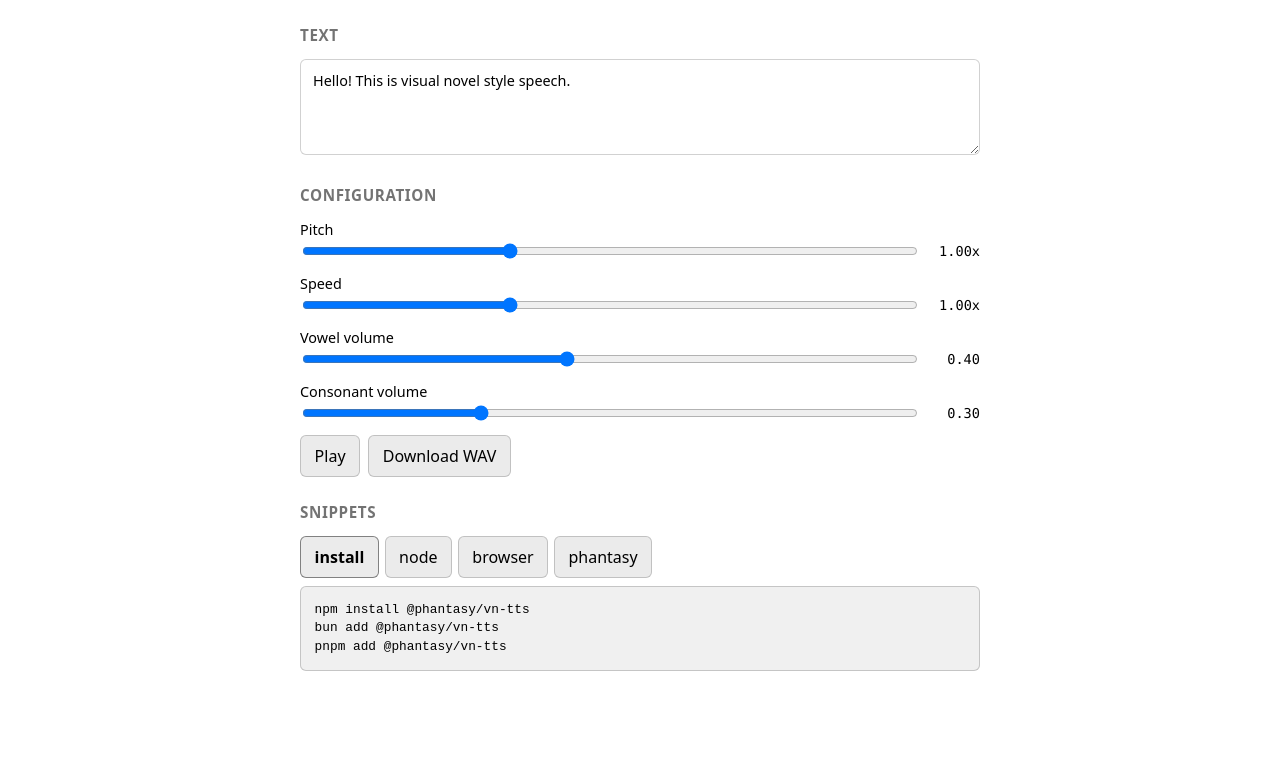
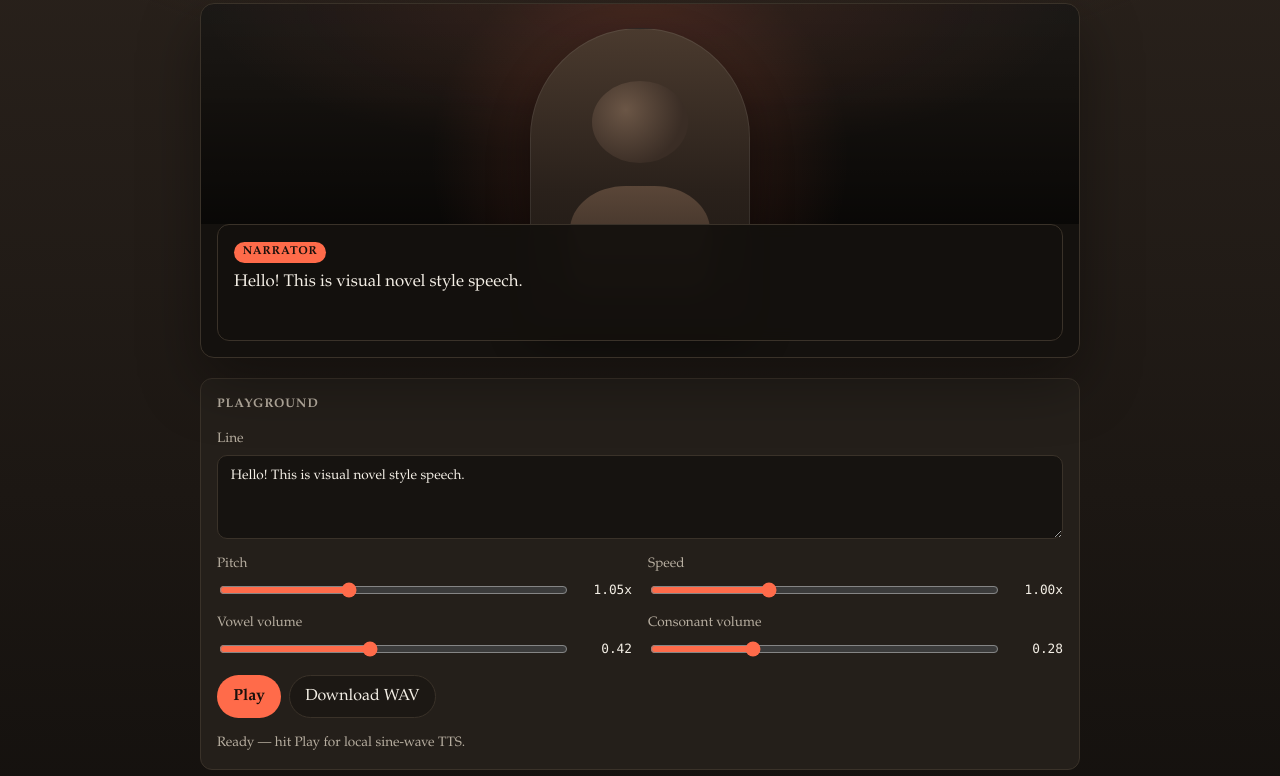
Before and after one commit to thomasjvu/vn-tts, a website built with Vite: page demo/index.html in a window 1280 px wide. Shown: the part 96-872 px from the top of the page. Before the commit the page ends 839 px from the top, so only its background shows below. Built offline with nearby package versions, Linux system fonts and the light colour scheme.

Commit message:
Polish demo into a visual-novel playground
Restyle the playground as a VN stage with dialogue box, typewriter
cursor, and tighter controls so the public demo screenshots cleanly.

```diff
--- a/demo/src/main.ts
+++ b/demo/src/main.ts
@@ -6,7 +6,7 @@ import {
 } from "@phantasy/vn-tts";
 import "./style.css";
 
-type SnippetTab = "install" | "node" | "browser" | "phantasy";
+type SnippetTab = "install" | "browser" | "node";
 
 interface DemoState {
   text: string;
@@ -16,20 +16,23 @@ interface DemoState {
   consonantVolume: number;
   activeTab: SnippetTab;
   status: string;
+  displayed: string;
 }
 
 const state: DemoState = {
   text: "Hello! This is visual novel style speech.",
-  pitch: 1,
+  pitch: 1.05,
   speed: 1,
-  vowelVolume: 0.4,
-  consonantVolume: 0.3,
+  vowelVolume: 0.42,
+  consonantVolume: 0.28,
   activeTab: "install",
-  status: "",
+  status: "Ready — hit Play for local sine-wave TTS.",
+  displayed: "",
 };
 
 let currentAudioUrl: string | null = null;
 let currentAudio: HTMLAudioElement | null = null;
+let typeTimer: number | null = null;
 
 function getOptions(): VnTtsOptions {
   return {
@@ -39,6 +42,14 @@ function getOptions(): VnTtsOptions {
     vowelVolume: state.vowelVolume,
     consonantVolume: state.consonantVolume,
   };
+}
+
+function escapeHtml(value: string): string {
+  return value
+    .replaceAll("&", "&amp;")
+    .replaceAll("<", "&lt;")
+    .replaceAll(">", "&gt;")
+    .replaceAll('"', "&quot;");
 }
 
 function escapeForJson(value: string): string {
@@ -51,7 +62,6 @@ function formatMultiplier(value: number): string {
 
 function buildSnippet(tab: SnippetTab): string {
   const options = getOptions();
-
   switch (tab) {
     case "install":
       return [
@@ -59,6 +69,16 @@ function buildSnippet(tab: SnippetTab): string {
         "bun add @phantasy/vn-tts",
         "pnpm add @phantasy/vn-tts",
       ].join("\n");
+    case "browser":
+      return `import { createObjectUrl } from "@phantasy/vn-tts";
+
+const url = createObjectUrl({
+  text: ${escapeForJson(options.text)},
+  pitch: ${options.pitch},
+  speed: ${options.speed},
+});
+
+await new Audio(url).play();`;
     case "node":
       return `import { writeFileSync } from "node:fs";
 import { synthesize } from "@phantasy/vn-tts";
@@ -67,38 +87,10 @@ const { audio, durationMs } = synthesize({
   text: ${escapeForJson(options.text)},
   pitch: ${options.pitch},
   speed: ${options.speed},
-  vowelVolume: ${options.vowelVolume},
-  consonantVolume: ${options.consonantVolume},
 });
 
 writeFileSync("output.wav", audio);
 console.log(\`Wrote output.wav (\${durationMs}ms)\`);`;
-    case "browser":
-      return `import { createObjectUrl } from "@phantasy/vn-tts";
-
-const url = createObjectUrl({
-  text: ${escapeForJson(options.text)},
-  pitch: ${options.pitch},
-  speed: ${options.speed},
-  vowelVolume: ${options.vowelVolume},
-  consonantVolume: ${options.consonantVolume},
-});
-
-const audio = new Audio(url);
-await audio.play();`;
-    case "phantasy":
-      return JSON.stringify(
-        {
-          voice_provider: "vn-tts",
-          voice_model: "vn-tts",
-          voice_voice: "default",
-          providers: {
-            "vn-tts": { enabled: true },
-          },
-        },
-        null,
-        2,
-      );
   }
 }
 
@@ -107,6 +99,25 @@ function revokeAudioUrl(): void {
     URL.revokeObjectURL(currentAudioUrl);
     currentAudioUrl = null;
   }
+}
+
+function typeText(full: string): void {
+  if (typeTimer) window.clearInterval(typeTimer);
+  state.displayed = "";
+  let i = 0;
+  const step = Math.max(18, Math.round(28 / state.speed));
+  typeTimer = window.setInterval(() => {
+    i += 1;
+    state.displayed = full.slice(0, i);
+    const el = document.querySelector("#dialogue-text");
+    if (el) {
+      el.innerHTML = `${escapeHtml(state.displayed)}<span class="cursor"></span>`;
+    }
+    if (i >= full.length && typeTimer) {
+      window.clearInterval(typeTimer);
+      typeTimer = null;
+    }
+  }, step);
 }
 
 async function playAudio(): Promise<void> {
@@ -119,9 +130,11 @@ async function playAudio(): Promise<void> {
   const result = synthesize(getOptions());
   currentAudioUrl = createObjectUrl(getOptions());
   currentAudio = new Audio(currentAudioUrl);
+  typeText(state.text);
   await currentAudio.play();
-  state.status = `Playing ${result.durationMs}ms WAV (${result.audio.length} bytes)`;
-  render();
+  state.status = `Playing ${result.durationMs}ms · ${result.audio.length} bytes · 100% local`;
+  const status = document.querySelector("#status");
+  if (status) status.textContent = state.status;
 }
 
 function downloadAudio(): void {
@@ -133,104 +146,36 @@ function downloadAudio(): void {
   anchor.click();
   URL.revokeObjectURL(url);
   state.status = "Downloaded vn-tts.wav";
-  render();
+  const status = document.querySelector("#status");
+  if (status) status.textContent = state.status;
 }
 
-function render(): void {
-  const root = document.querySelector("#app");
-  if (!root) return;
-
-  root.innerHTML = `
-    <h1>vn-tts playground</h1>
-    <p class="lead">Visual novel style local TTS — tune pitch, speed, preview audio, copy install snippets.</p>
-
-    <section>
-      <h2>Text</h2>
-      <label>
-        <textarea id="text-input">${state.text}</textarea>
-      </label>
-    </section>
-
-    <section>
-      <h2>Configuration</h2>
-      <label>
-        Pitch
-        <div class="rangeRow">
-          <input id="pitch" type="range" min="0.5" max="2" step="0.05" value="${state.pitch}" />
-          <span class="rangeValue">${formatMultiplier(state.pitch)}</span>
-        </div>
-      </label>
-      <label>
-        Speed
-        <div class="rangeRow">
-          <input id="speed" type="range" min="0.5" max="2" step="0.05" value="${state.speed}" />
-          <span class="rangeValue">${formatMultiplier(state.speed)}</span>
-        </div>
-      </label>
-      <label>
-        Vowel volume
-        <div class="rangeRow">
-          <input id="vowel-volume" type="range" min="0.1" max="0.8" step="0.05" value="${state.vowelVolume}" />
-          <span class="rangeValue">${state.vowelVolume.toFixed(2)}</span>
-        </div>
-      </label>
-      <label>
-        Consonant volume
-        <div class="rangeRow">
-          <input id="consonant-volume" type="range" min="0.1" max="0.8" step="0.05" value="${state.consonantVolume}" />
-          <span class="rangeValue">${state.consonantVolume.toFixed(2)}</span>
-        </div>
-      </label>
-      <div class="actions">
-        <button type="button" id="play-btn">Play</button>
-        <button type="button" id="download-btn">Download WAV</button>
-      </div>
-      ${state.status ? `<p class="status">${state.status}</p>` : ""}
-    </section>
-
-    <section>
-      <h2>Snippets</h2>
-      <div class="snippetTabs">
-        ${(["install", "node", "browser", "phantasy"] as SnippetTab[])
-          .map(
-            (tab) =>
-              `<button type="button" data-tab="${tab}" class="${state.activeTab === tab ? "active" : ""}">${tab}</button>`,
-          )
-          .join("")}
-      </div>
-      <pre><code>${buildSnippet(state.activeTab)}</code></pre>
-    </section>
-  `;
-
+function bindControls(): void {
   document.querySelector<HTMLTextAreaElement>("#text-input")?.addEventListener("input", (event) => {
     state.text = (event.target as HTMLTextAreaElement).value;
-    render();
   });
 
-  document.querySelector<HTMLInputElement>("#pitch")?.addEventListener("input", (event) => {
-    state.pitch = Number((event.target as HTMLInputElement).value);
-    render();
-  });
+  const map: Array<[string, keyof DemoState]> = [
+    ["#pitch", "pitch"],
+    ["#speed", "speed"],
+    ["#vowel-volume", "vowelVolume"],
+    ["#consonant-volume", "consonantVolume"],
+  ];
 
-  document.querySelector<HTMLInputElement>("#speed")?.addEventListener("input", (event) => {
-    state.speed = Number((event.target as HTMLInputElement).value);
-    render();
-  });
-
-  document.querySelector<HTMLInputElement>("#vowel-volume")?.addEventListener("input", (event) => {
-    state.vowelVolume = Number((event.target as HTMLInputElement).value);
-    render();
-  });
-
-  document.querySelector<HTMLInputElement>("#consonant-volume")?.addEventListener("input", (event) => {
-    state.consonantVolume = Number((event.target as HTMLInputElement).value);
-    render();
-  });
+  for (const [sel, key] of map) {
+    document.querySelector<HTMLInputElement>(sel)?.addEventListener("input", (event) => {
+      const value = Number((event.target as HTMLInputElement).value);
+      (state as unknown as Record<string, number>)[key] = value;
+      const label = document.querySelector(`${sel}-value`);
+      if (!label) return;
+      label.textContent =
+        key === "pitch" || key === "speed" ? formatMultiplier(value) : value.toFixed(2);
+    });
+  }
 
   document.querySelector("#play-btn")?.addEventListener("click", () => {
     void playAudio();
   });
-
   document.querySelector("#download-btn")?.addEventListener("click", downloadAudio);
 
   document.querySelectorAll<HTMLButtonElement>("[data-tab]").forEach((button) => {
@@ -241,4 +186,85 @@ function render(): void {
   });
 }
 
+function render(): void {
+  const root = document.querySelector("#app");
+  if (!root) return;
+
+  root.innerHTML = `
+    <header class="topbar">
+      <div class="brand">
+        <h1>vn-tts</h1>
+        <p>Visual novel TTS · local sine-wave beeps · zero dependencies</p>
+      </div>
+      <span class="pill">@phantasy/vn-tts</span>
+    </header>
+
+    <section class="stage" aria-label="Visual novel preview">
+      <div class="stage-art"><div class="speaker" aria-hidden="true"></div></div>
+      <div class="dialogue">
+        <div class="dialogue-name">Narrator</div>
+        <p class="dialogue-text" id="dialogue-text">${escapeHtml(state.displayed || state.text)}<span class="cursor"></span></p>
+      </div>
+    </section>
+
+    <section class="controls">
+      <h2>Playground</h2>
+      <label>
+        Line
+        <textarea id="text-input">${escapeHtml(state.text)}</textarea>
+      </label>
+      <div class="grid">
+        <label>
+          Pitch
+          <div class="rangeRow">
+            <input id="pitch" type="range" min="0.5" max="2" step="0.05" value="${state.pitch}" />
+            <span class="rangeValue" id="pitch-value">${formatMultiplier(state.pitch)}</span>
+          </div>
+        </label>
+        <label>
+          Speed
+          <div class="rangeRow">
+            <input id="speed" type="range" min="0.5" max="2" step="0.05" value="${state.speed}" />
+            <span class="rangeValue" id="speed-value">${formatMultiplier(state.speed)}</span>
+          </div>
+        </label>
+        <label>
+          Vowel volume
+          <div class="rangeRow">
+            <input id="vowel-volume" type="range" min="0.1" max="0.8" step="0.05" value="${state.vowelVolume}" />
+            <span class="rangeValue" id="vowel-volume-value">${state.vowelVolume.toFixed(2)}</span>
+          </div>
+        </label>
+        <label>
+          Consonant volume
+          <div class="rangeRow">
+            <input id="consonant-volume" type="range" min="0.1" max="0.8" step="0.05" value="${state.consonantVolume}" />
+            <span class="rangeValue" id="consonant-volume-value">${state.consonantVolume.toFixed(2)}</span>
+          </div>
+        </label>
+      </div>
+      <div class="actions">
+        <button type="button" class="primary" id="play-btn">Play</button>
+        <button type="button" id="download-btn">Download WAV</button>
+      </div>
+      <p class="status" id="status">${escapeHtml(state.status)}</p>
+    </section>
+
+    <section class="snippets">
+      <h2>Snippets</h2>
+      <div class="snippetTabs">
+        ${(["install", "browser", "node"] as SnippetTab[])
+          .map(
+            (tab) =>
+              `<button type="button" data-tab="${tab}" class="${state.activeTab === tab ? "active" : ""}">${tab}</button>`,
+          )
+          .join("")}
+      </div>
+      <pre><code>${escapeHtml(buildSnippet(state.activeTab))}</code></pre>
+    </section>
+  `;
+
+  bindControls();
+}
+
 render();
--- a/demo/src/style.css
+++ b/demo/src/style.css
@@ -1,80 +1,236 @@
 :root {
-  color-scheme: light dark;
-  font-family: system-ui, -apple-system, sans-serif;
-  line-height: 1.5;
-  --border: color-mix(in srgb, CanvasText 18%, transparent);
-  --muted: color-mix(in srgb, CanvasText 55%, transparent);
+  color-scheme: dark;
+  --ink: #f4efe6;
+  --muted: #b7aea0;
+  --paper: #1a1714;
+  --panel: #241f1a;
+  --rule: #3a3229;
+  --accent: #ff6b4a;
+  --accent-soft: #ff8f75;
+  --stage-top: #2a221c;
+  --stage-bot: #0e0c0a;
+  font-family: "Iowan Old Style", "Palatino Linotype", Palatino, Georgia, serif;
+  line-height: 1.45;
 }
 
-* {
-  box-sizing: border-box;
+* { box-sizing: border-box; }
+
+html, body {
+  margin: 0;
+  min-height: 100%;
+  background: var(--stage-bot);
+  color: var(--ink);
 }
 
 body {
-  margin: 0;
-  background: Canvas;
-  color: CanvasText;
+  min-height: 100vh;
+  background:
+    radial-gradient(1200px 500px at 50% -10%, #3a2c22 0%, transparent 60%),
+    linear-gradient(180deg, var(--stage-top), var(--stage-bot));
 }
 
-main {
-  max-width: 720px;
+#app {
+  max-width: 920px;
   margin: 0 auto;
-  padding: 2rem 1.25rem 3rem;
+  padding: 1.5rem 1.25rem 2.5rem;
 }
 
-h1 {
-  margin: 0 0 0.25rem;
-  font-size: 1.5rem;
+.topbar {
+  display: flex;
+  align-items: baseline;
+  justify-content: space-between;
+  gap: 1rem;
+  margin-bottom: 1.25rem;
 }
 
-.lead {
-  margin: 0 0 1.5rem;
+.brand {
+  display: flex;
+  flex-direction: column;
+  gap: 0.15rem;
+}
+
+.brand h1 {
+  margin: 0;
+  font-size: 1.35rem;
+  letter-spacing: 0.02em;
+}
+
+.brand p {
+  margin: 0;
+  color: var(--muted);
+  font-size: 0.92rem;
+}
+
+.pill {
+  border: 1px solid var(--rule);
+  border-radius: 999px;
+  padding: 0.35rem 0.75rem;
+  font-size: 0.75rem;
+  letter-spacing: 0.08em;
+  text-transform: uppercase;
+  color: var(--muted);
+  white-space: nowrap;
+}
+
+.stage {
+  position: relative;
+  border: 1px solid var(--rule);
+  border-radius: 14px;
+  overflow: hidden;
+  background:
+    linear-gradient(180deg, rgba(255,255,255,0.03), transparent 30%),
+    radial-gradient(800px 280px at 50% 0%, rgba(255,107,74,0.12), transparent 55%),
+    #14110e;
+  box-shadow: 0 24px 60px rgba(0,0,0,0.35);
+}
+
+.stage-art {
+  height: 220px;
+  display: grid;
+  place-items: end center;
+  padding: 1.5rem 1.5rem 0;
+  background:
+    radial-gradient(circle at 50% 70%, rgba(255,107,74,0.18), transparent 45%),
+    linear-gradient(180deg, transparent 40%, rgba(0,0,0,0.55));
+}
+
+.speaker {
+  width: min(220px, 46vw);
+  aspect-ratio: 3 / 4;
+  border-radius: 120px 120px 18px 18px;
+  background:
+    linear-gradient(180deg, #4a3a2e, #2a211b 55%, #1a1511);
+  border: 1px solid rgba(255,255,255,0.08);
+  position: relative;
+  box-shadow: 0 18px 40px rgba(0,0,0,0.45);
+}
+
+.speaker::before {
+  content: "";
+  position: absolute;
+  inset: 18% 28% auto;
+  height: 28%;
+  border-radius: 50%;
+  background: radial-gradient(circle at 35% 35%, #6b5646, #3a2d25 70%);
+}
+
+.speaker::after {
+  content: "";
+  position: absolute;
+  left: 18%;
+  right: 18%;
+  bottom: 8%;
+  height: 38%;
+  border-radius: 40% 40% 18% 18%;
+  background: linear-gradient(180deg, #5a4638, #2d231c);
+}
+
+.dialogue {
+  margin: 0 1rem 1rem;
+  border: 1px solid var(--rule);
+  border-radius: 12px;
+  background: rgba(20, 17, 14, 0.92);
+  backdrop-filter: blur(8px);
+  padding: 0.9rem 1rem 1rem;
+}
+
+.dialogue-name {
+  display: inline-block;
+  margin-bottom: 0.45rem;
+  padding: 0.15rem 0.55rem;
+  border-radius: 999px;
+  background: var(--accent);
+  color: #1a100c;
+  font-size: 0.72rem;
+  font-weight: 700;
+  letter-spacing: 0.06em;
+  text-transform: uppercase;
+}
+
+.dialogue-text {
+  margin: 0;
+  min-height: 3.2em;
+  font-size: 1.05rem;
+  white-space: pre-wrap;
+}
+
+.cursor {
+  display: inline-block;
+  width: 0.55ch;
+  margin-left: 1px;
+  background: var(--accent-soft);
+  animation: blink 1s steps(1) infinite;
+}
+
+@keyframes blink {
+  50% { opacity: 0; }
+}
+
+.controls {
+  display: grid;
+  gap: 1rem;
+  margin-top: 1.25rem;
+  padding: 1rem;
+  border: 1px solid var(--rule);
+  border-radius: 12px;
+  background: var(--panel);
+}
+
+.controls h2 {
+  margin: 0;
+  font-size: 0.78rem;
+  letter-spacing: 0.08em;
+  text-transform: uppercase;
   color: var(--muted);
 }
 
-section {
-  margin-bottom: 1.5rem;
+textarea {
+  width: 100%;
+  min-height: 84px;
+  resize: vertical;
+  border: 1px solid var(--rule);
+  border-radius: 10px;
+  background: #161310;
+  color: var(--ink);
+  padding: 0.7rem 0.8rem;
+  font: inherit;
 }
 
-section h2 {
-  margin: 0 0 0.75rem;
-  font-size: 0.95rem;
-  text-transform: uppercase;
-  letter-spacing: 0.04em;
-  color: var(--muted);
+.grid {
+  display: grid;
+  grid-template-columns: repeat(2, minmax(0, 1fr));
+  gap: 0.85rem 1rem;
+}
+
+@media (max-width: 640px) {
+  .grid { grid-template-columns: 1fr; }
+  .topbar { flex-direction: column; align-items: flex-start; }
 }
 
 label {
-  display: block;
-  margin-bottom: 0.75rem;
-  font-size: 0.9rem;
-}
-
-textarea,
-input[type="range"] {
-  width: 100%;
-}
-
-textarea {
-  min-height: 96px;
-  padding: 0.65rem 0.75rem;
-  border: 1px solid var(--border);
-  border-radius: 6px;
-  font: inherit;
-  resize: vertical;
+  display: grid;
+  gap: 0.35rem;
+  font-size: 0.85rem;
+  color: var(--muted);
 }
 
 .rangeRow {
   display: flex;
   align-items: center;
-  gap: 0.75rem;
+  gap: 0.65rem;
+}
+
+input[type="range"] {
+  width: 100%;
+  accent-color: var(--accent);
 }
 
 .rangeValue {
-  min-width: 3rem;
+  min-width: 3.2rem;
   text-align: right;
   font-family: ui-monospace, SFMono-Regular, Menlo, monospace;
-  font-size: 0.85rem;
+  font-size: 0.8rem;
+  color: var(--ink);
 }
 
 .actions {
@@ -84,44 +240,58 @@ textarea {
 }
 
 button {
-  border: 1px solid var(--border);
-  border-radius: 6px;
-  background: color-mix(in srgb, Canvas 92%, CanvasText);
-  color: inherit;
-  padding: 0.5rem 0.85rem;
+  border: 1px solid var(--rule);
+  border-radius: 999px;
+  background: #1c1814;
+  color: var(--ink);
+  padding: 0.55rem 0.95rem;
   font: inherit;
   cursor: pointer;
 }
 
-button:hover {
-  border-color: color-mix(in srgb, CanvasText 35%, transparent);
+button.primary {
+  background: var(--accent);
+  border-color: transparent;
+  color: #1a100c;
+  font-weight: 700;
+}
+
+button:hover { filter: brightness(1.08); }
+
+.status {
+  margin: 0;
+  font-size: 0.85rem;
+  color: var(--muted);
+}
+
+.snippets {
+  margin-top: 1.25rem;
+  padding: 1rem;
+  border: 1px solid var(--rule);
+  border-radius: 12px;
+  background: var(--panel);
 }
 
 .snippetTabs {
   display: flex;
   flex-wrap: wrap;
   gap: 0.35rem;
-  margin-bottom: 0.5rem;
+  margin: 0.65rem 0 0.75rem;
 }
 
 .snippetTabs button.active {
-  border-color: color-mix(in srgb, CanvasText 45%, transparent);
-  font-weight: 600;
+  border-color: var(--accent);
+  color: var(--accent-soft);
 }
 
 pre {
   margin: 0;
   padding: 0.85rem;
-  border: 1px solid var(--border);
-  border-radius: 6px;
+  border: 1px solid var(--rule);
+  border-radius: 10px;
   overflow: auto;
-  font-size: 0.8rem;
+  font-size: 0.78rem;
   line-height: 1.45;
-  background: color-mix(in srgb, Canvas 94%, CanvasText);
+  background: #14110e;
+  font-family: ui-monospace, SFMono-Regular, Menlo, monospace;
 }
-
-.status {
-  margin-top: 0.75rem;
-  font-size: 0.85rem;
-  color: var(--muted);
-}
```
Also changed, not shown: demo/index.html (+2 -1 lines).
